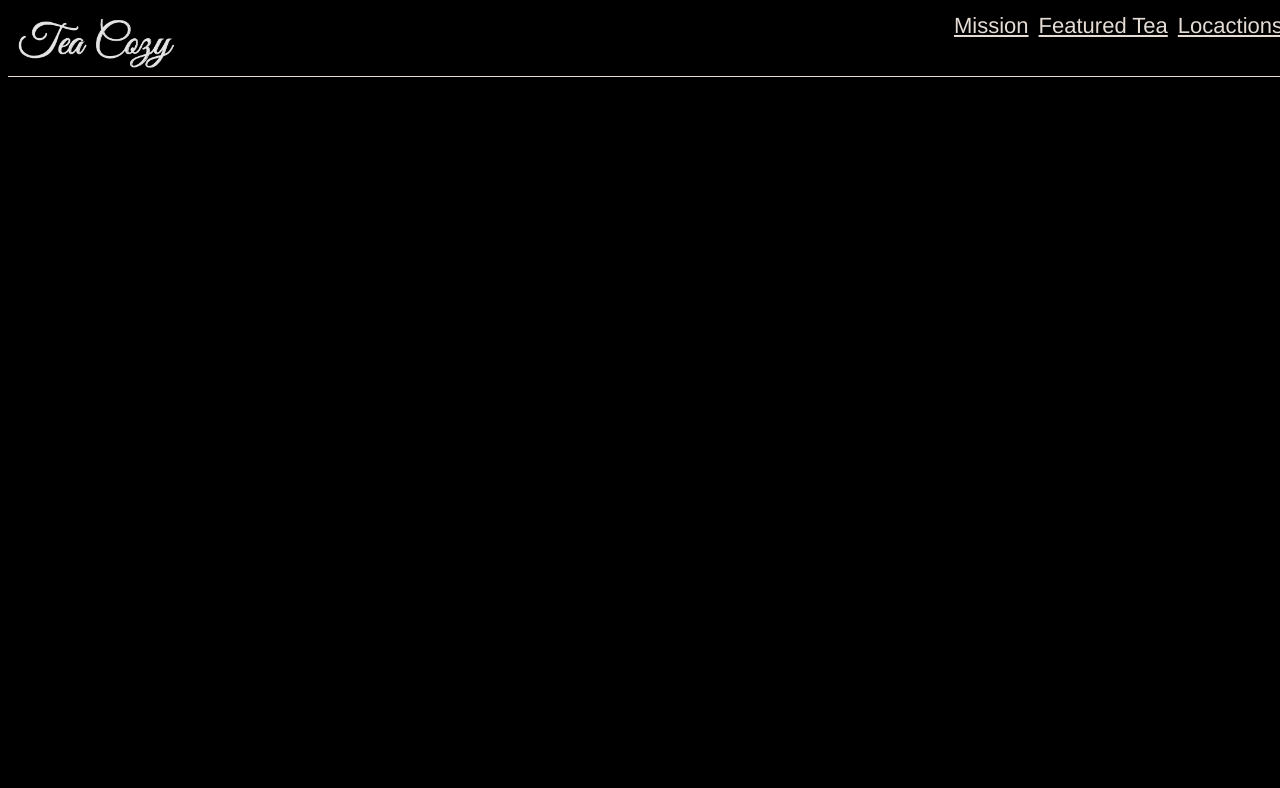
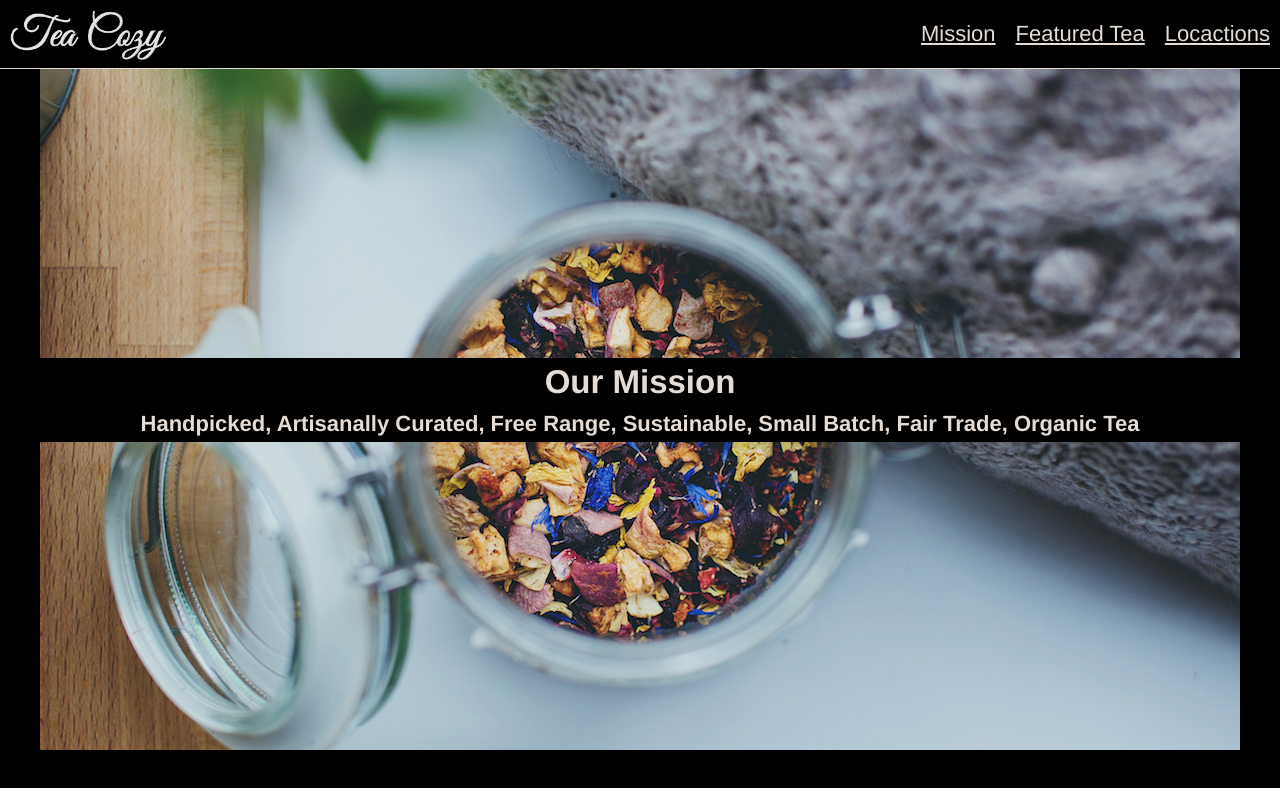
Before and after one commit to rofermin/teacozy, a plain HTML site: page index.html in a window 1280 px wide. Drawn offline with Linux system fonts and the light colour scheme.

Commit message:
Halfway done

```diff
--- a/index.html
+++ b/index.html
@@ -19,8 +19,14 @@
    </div>
 
     <!--Opening image-->
+   <div class="mainimage">
+     <div id="title">
+       <h2>Our Mission</h2>
+       <h4>Handpicked, Artisanally Curated, Free Range, Sustainable, Small Batch, Fair Trade, Organic Tea</h4>
+     </div>
+   </div>
 
-
+    <!--Tea Options-->
 
 
 
--- a/resources/style.css
+++ b/resources/style.css
@@ -1,18 +1,29 @@
+*{
+  margin: 0;
+  padding: 0;
+}
+
+
 body{
   font-family: helvetica;
   font-size: 22px;
   background-color: black;
   color: seashell;
   opacity: 0.9;
+
 }
+
+/*This is the Header part*/
 
 .header{
   display: flex;
   max-height: 68px;
   border-bottom: 1px solid seashell;
   position: fixed;
+  background-color: black;
   justify-content: space-between;
   width: 100%;
+  z-index: 3;
 }
 
 #logo{
@@ -24,9 +35,36 @@ body{
 .links{
   display: flex;
   justify-content: space-between;
+  align-items: center;
 }
 
 .links a{
-  padding: 5px;
+  padding: 10px;
   text-decoration: underline;
 }
+
+/*This is the first main image on page*/
+
+.mainimage{
+  position: relative;
+  width: 1200px;
+  height: 700px;
+  background-image: url("./images/missionbg.jpg");
+  top: 50px;
+  margin: 0 auto;
+  display: flex;
+  align-items: center;
+  justify-content: center;
+}
+
+#title{
+  background-color: black;
+  width: 100%;
+  display: flex;
+  flex-wrap: wrap;
+  justify-content: center;
+}
+
+#title h2, h4{
+  margin: 5px;
+}
```
Also changed, not shown: 1 other file.
